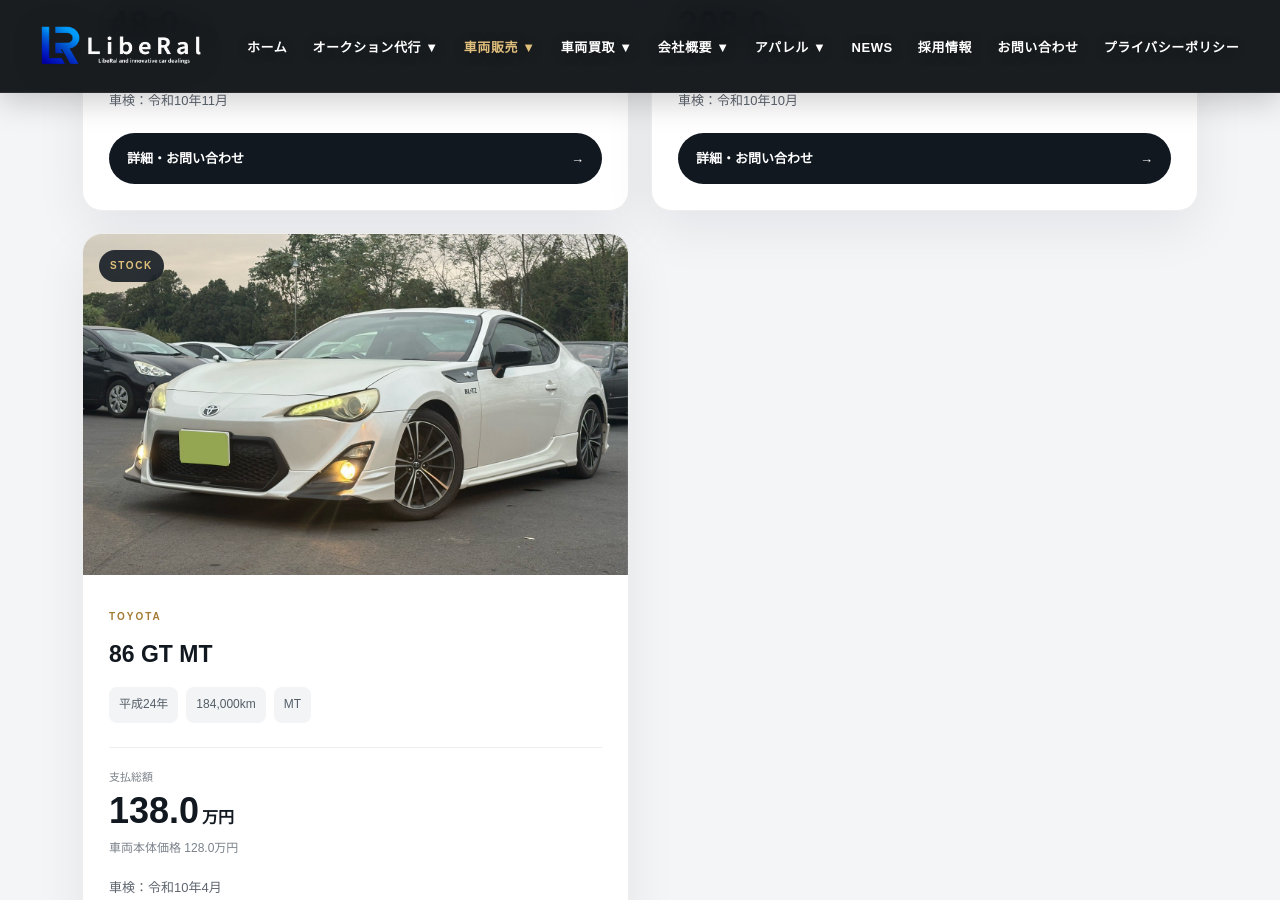
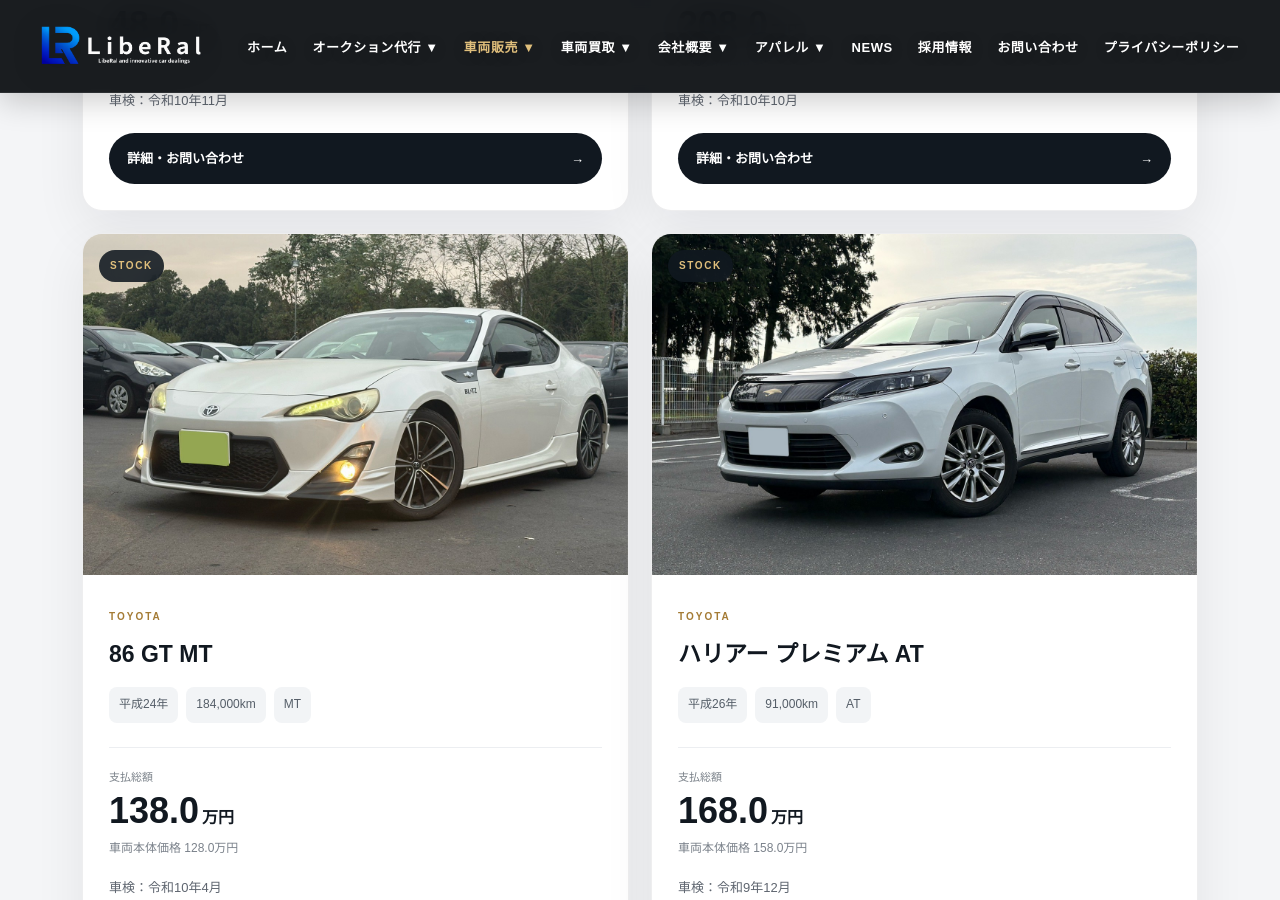
Before and after one commit to liberal0321/LibeRal., a Jekyll site: the page built from zaiko.html, in a window 1280 px wide and 900 px high, scrolled down 8910 px. Built offline with Jekyll 4.4.1, drawn with Linux system fonts in a browser that asks for light colours.

Commit message:
Add Toyota Harrier Premium car card
Added a new car card for the Toyota Harrier Premium with details including maker, year, mileage, price, and inspection information.

```diff
--- a/zaiko.html
+++ b/zaiko.html
@@ -770,6 +770,38 @@
         </div>
       </article>
 
+       <article class="car-card"
+        data-maker="ハリアー"
+        data-year="2014"
+        data-mileage="91000"
+        data-price="1680000"
+        data-keywords="トヨタ ハリアー プレミアム AT SUV">
+        <div class="car-image">
+          <img src="zaiko22.jpg" alt="ハリアー プレミアム">
+          <span class="stock-badge">STOCK</span>
+        </div>
+        <div class="info">
+          <span class="car-maker">TOYOTA</span>
+          <h3>ハリアー プレミアム AT</h3>
+
+          <div class="spec-list">
+            <span>平成26年</span>
+            <span>91,000km</span>
+            <span>AT</span>
+          </div>
+
+          <div class="price-area">
+            <span>支払総額</span>
+            <strong>168.0<small>万円</small></strong>
+            <p>車両本体価格 158.0万円</p>
+          </div>
+
+          <p class="inspection">車検：令和9年12月</p>
+          <a href="contact.html?car=rトヨタ%20ハリアー" class="detail-button">詳細・お問い合わせ <span>→</span></a>
+        </div>
+      </article>
+
+
 
 
 
```
